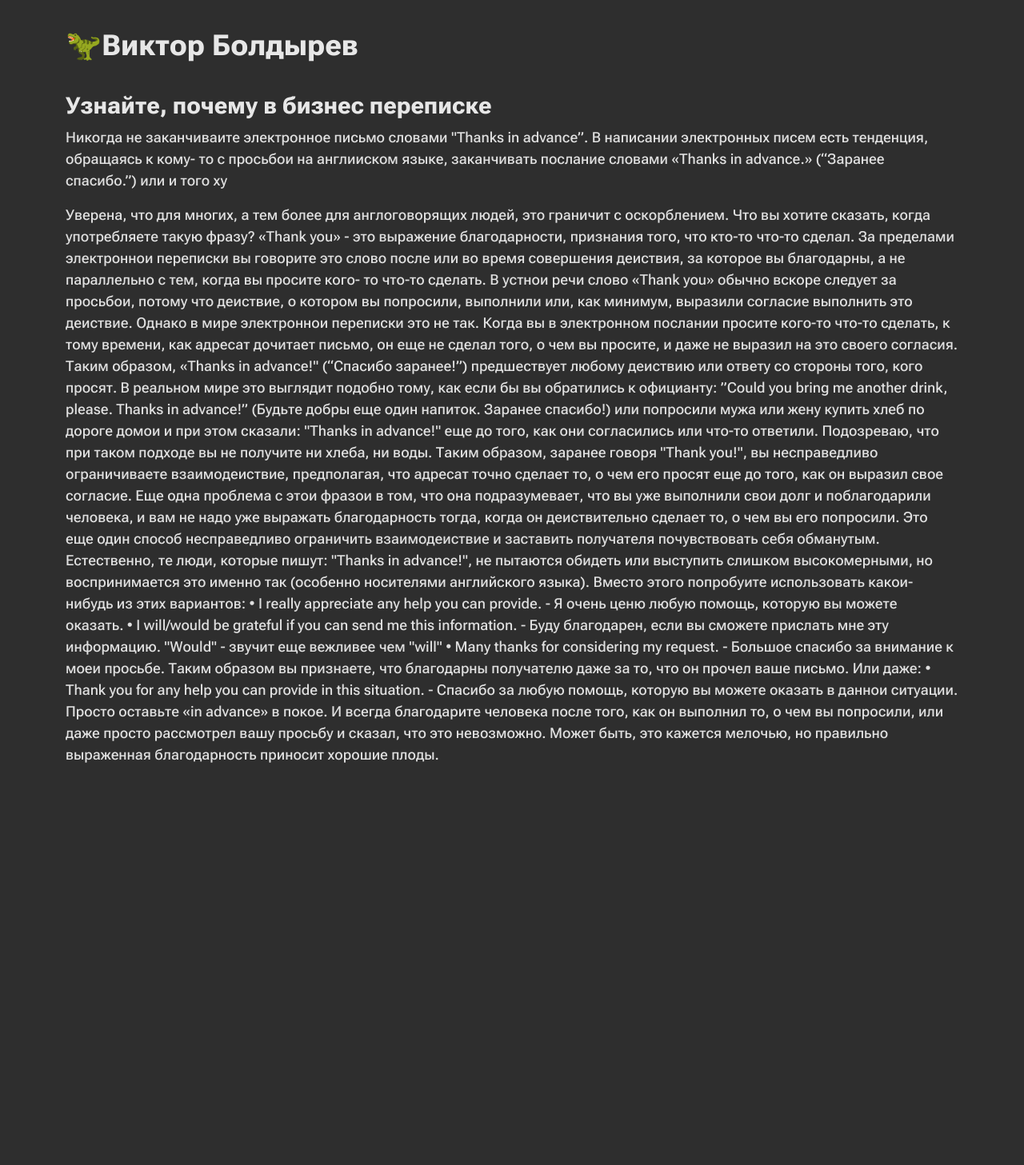
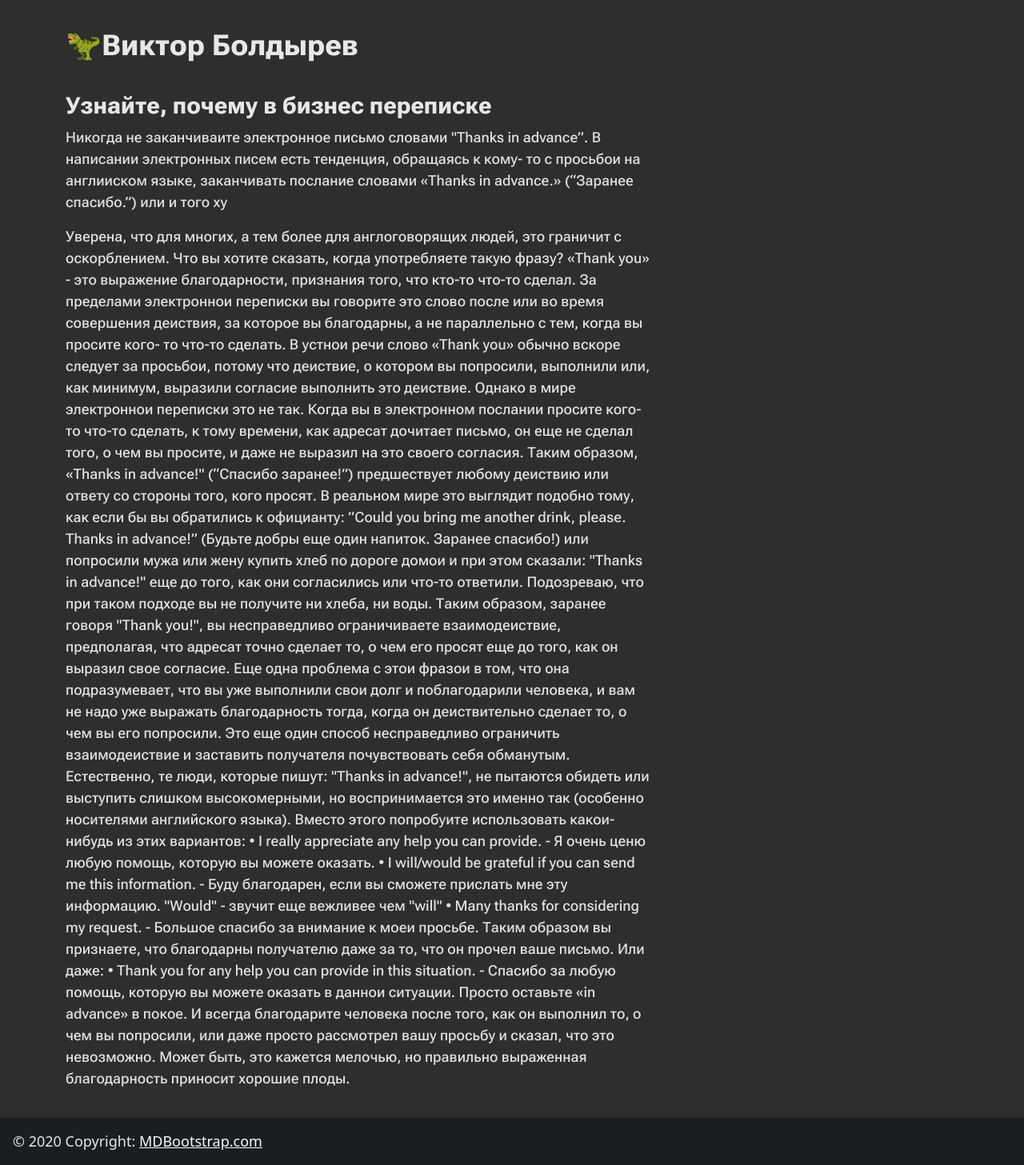
Before and after one commit to hst0953/django-lessons, a Django app: a page that uses blog/templates/base.html in a window 1280 px wide. Shown: the whole page at 80% size. Before the commit the page ends 954 px from the top, so only its background shows below. Run offline with Django 4.2, Linux system fonts and the light colour scheme; data comes from the database, SQL or seed files in the repository; both versions use the stored data as it was after the commit; some libraries are stand-ins or nearby versions.

Commit message:
rich text and footer added

```diff
--- a/blog/models.py
+++ b/blog/models.py
@@ -1,10 +1,12 @@
 from django.db import models
 from django.urls import reverse
+from ckeditor.fields import RichTextField
 
 # Create your models here.
 class Article(models.Model):
     title = models.CharField(max_length=255)
-    full_text = models.TextField()
+    #full_text = models.TextField()
+    full_text = RichTextField(blank=True, null=True)
     summary = models.CharField(max_length=255)
     category = models.CharField(max_length=255)
     pubdate = models.DateTimeField()
--- a/blog/templates/article_page.html
+++ b/blog/templates/article_page.html
@@ -2,14 +2,17 @@
 {% load static %}
 
 {% block title %}
-Какая-то страница
+{{ article.title }}
 {% endblock %}
 
 {% block content %}
-<div class="article">
-     <h2 class="article-title">{{ article.title }}</h2>
-      <p class="article-summary">{{article.summary}}</p>
-      <p class="full-text">{{ article.full_text }}</p>
- </div>
-
+<div class='row'>
+    <div class="col-md-8 col-sm-12">
+        <div class="article">
+            <h2 class="article-title">{{ article.title }}</h2>
+             <p class="article-summary">{{article.summary}}</p>
+             <p class="full-text">{{ article.full_text | safe }}</p>
+         </div>
+    </div>
+</div>
 {% endblock %}
--- a/blog/templates/base.html
+++ b/blog/templates/base.html
@@ -21,9 +21,18 @@
                             <span class="author-name">🦖Виктор Болдырев</span>
                         </h1>
                 </div>
+                <nav class="nav">
             </div>
             {% block content %}
             {% endblock %}
         </div>
+        <footer class="bg-dark text-center text-lg-start">
+            <!-- Copyright -->
+            <div class="text-lg-start p-3" style="background-color: rgba(0, 0, 0, 0.2);">
+              © 2020 Copyright:
+              <a class="text-light" href="https://mdbootstrap.com/">MDBootstrap.com</a>
+            </div>
+            <!-- Copyright -->
+        </footer>
     </body>
 </html>
--- a/smysl_copy/settings.py
+++ b/smysl_copy/settings.py
@@ -38,6 +38,7 @@ INSTALLED_APPS = [
     'django.contrib.messages',
     'django.contrib.staticfiles',
     'blog',
+    'ckeditor'
 ]
 
 MIDDLEWARE = [
```
Also changed, not shown: blog/tests.py (+4 -8 lines), blog/migrations/0002_alter_article_full_text.py (added), db.sqlite3.
